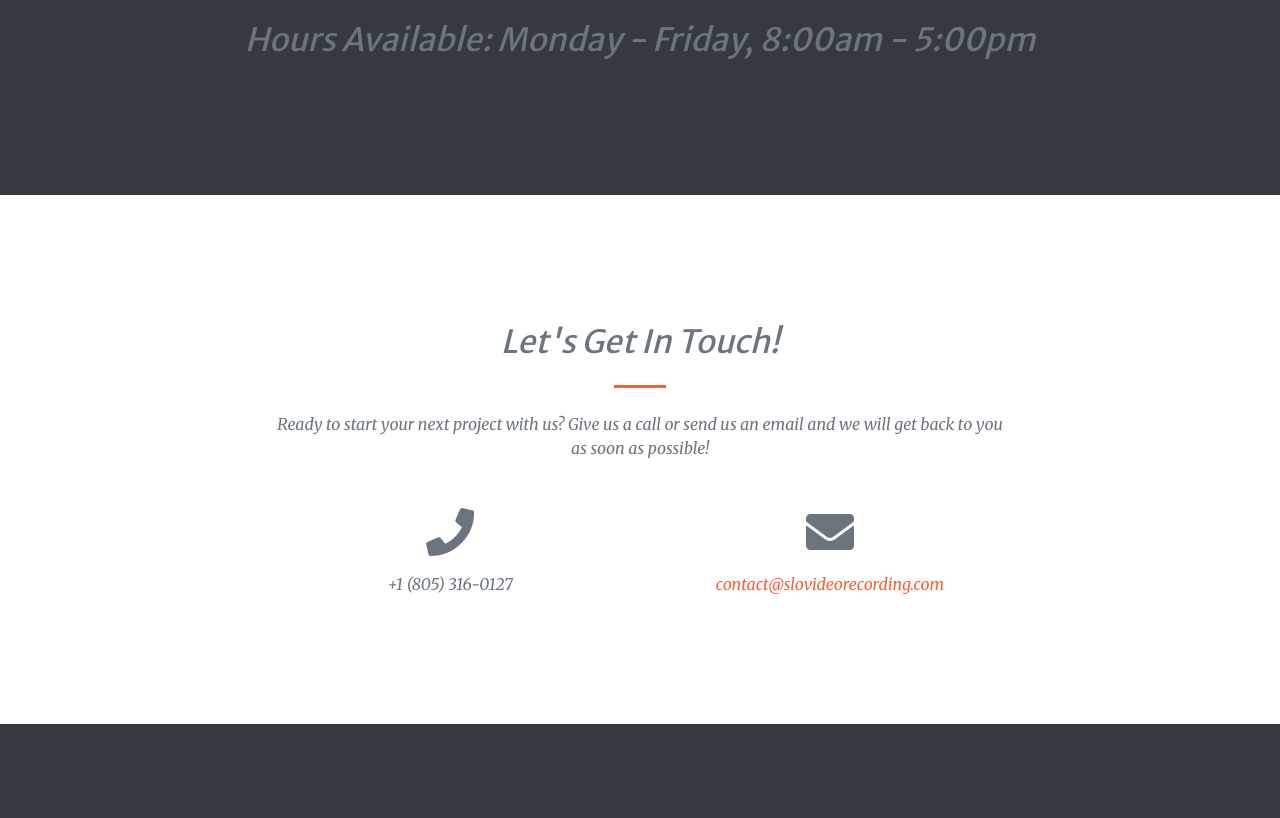
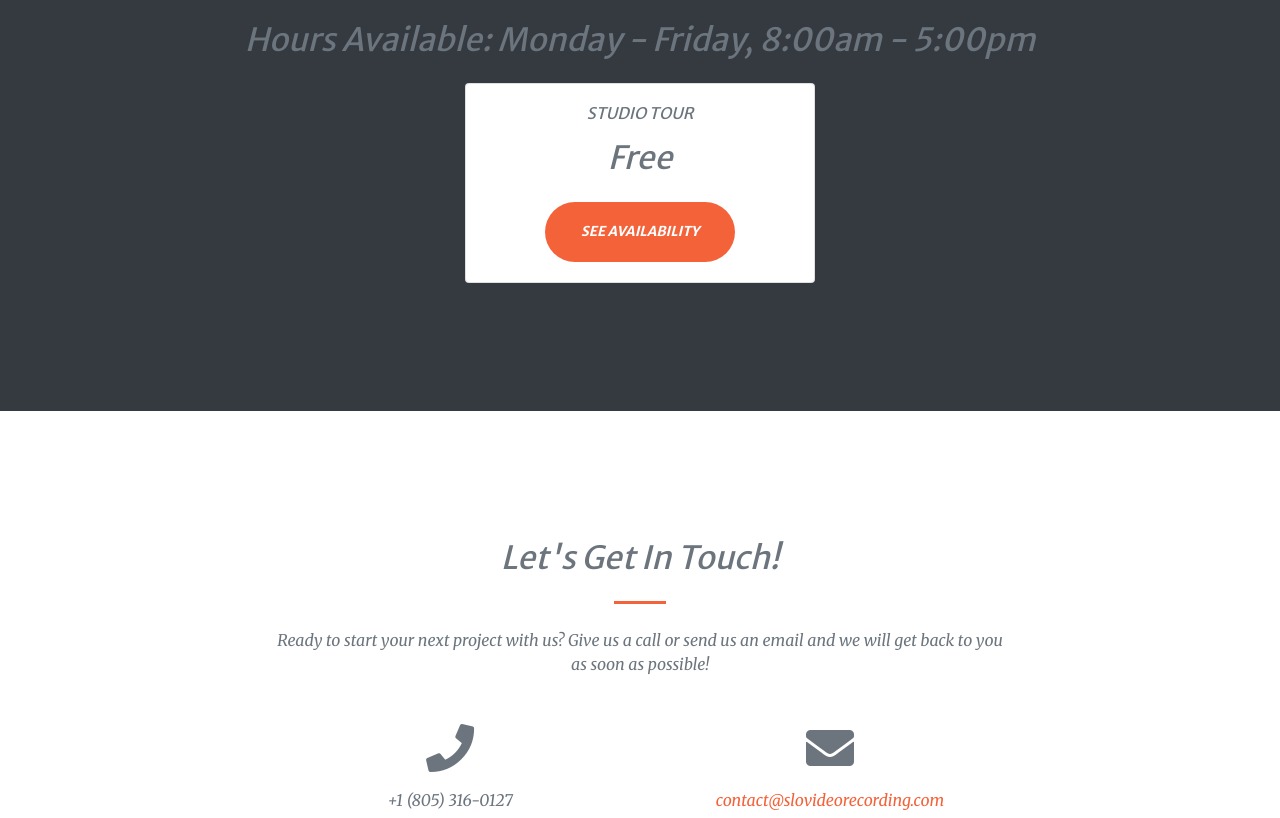
Before and after one commit to Guinto/slovideorecording, a website with bundled scripts: page index.html in a window 1280 px wide. Shown: the part 3015-3833 px from the top of the page. Built offline with nearby package versions, Linux system fonts and the light colour scheme.

Commit message:
Update index.html

```diff
--- a/index.html
+++ b/index.html
@@ -239,11 +239,21 @@
       <div class="row mt-4">
         <div class="col-12">
           <div class="text-center">
-            <h2>Hours Available: Monday - Friday, 8:00am - 5:00pm</h2>
+            <h2 class="mb-4">Hours Available: Monday - Friday, 8:00am - 5:00pm</h2>
+            <div class="row">
+              <div class="offset-md-4 col-md-4">
+                <div class="card">
+                  <div class="card-body text-center">
+                    <h6 class="card-pricing-plan-name text-uppercase">Studio Tour</p>
+                    <h2 class="card-pricing-price mb-4">Free</h2>
+                    <a class="btn btn-primary btn-xl" href="https://calendly.com/trentellingsen/video-recording">See Availability</a>
+                  </div>
+                </div>
+              </div>
+            </div>
           </div>
         </div>
       </div>
-
     </div>
   </section>
 
```
